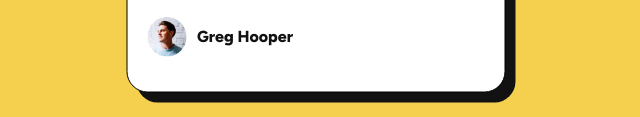
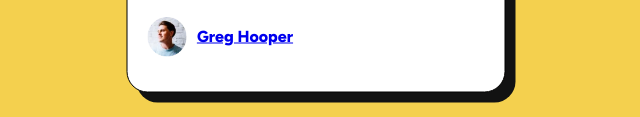
Before and after one commit to dioskit/static.github.io, a plain HTML site: page index.html in a window 1280 px wide. Shown: the part 578-695 px from the top of the page, without its empty margins (334-974 px from the left). Drawn offline with Linux system fonts and the light colour scheme.

Commit message:
Update index.html

```diff
--- a/index.html
+++ b/index.html
@@ -28,7 +28,7 @@
         <div>
           <img src="assets/images/image-avatar.webp" alt="image">
         </div>
-           <p>Greg Hooper</p>
+           <p><a href="/">Greg Hooper</a></p>
       </div>
   </body>
 </html>
```
